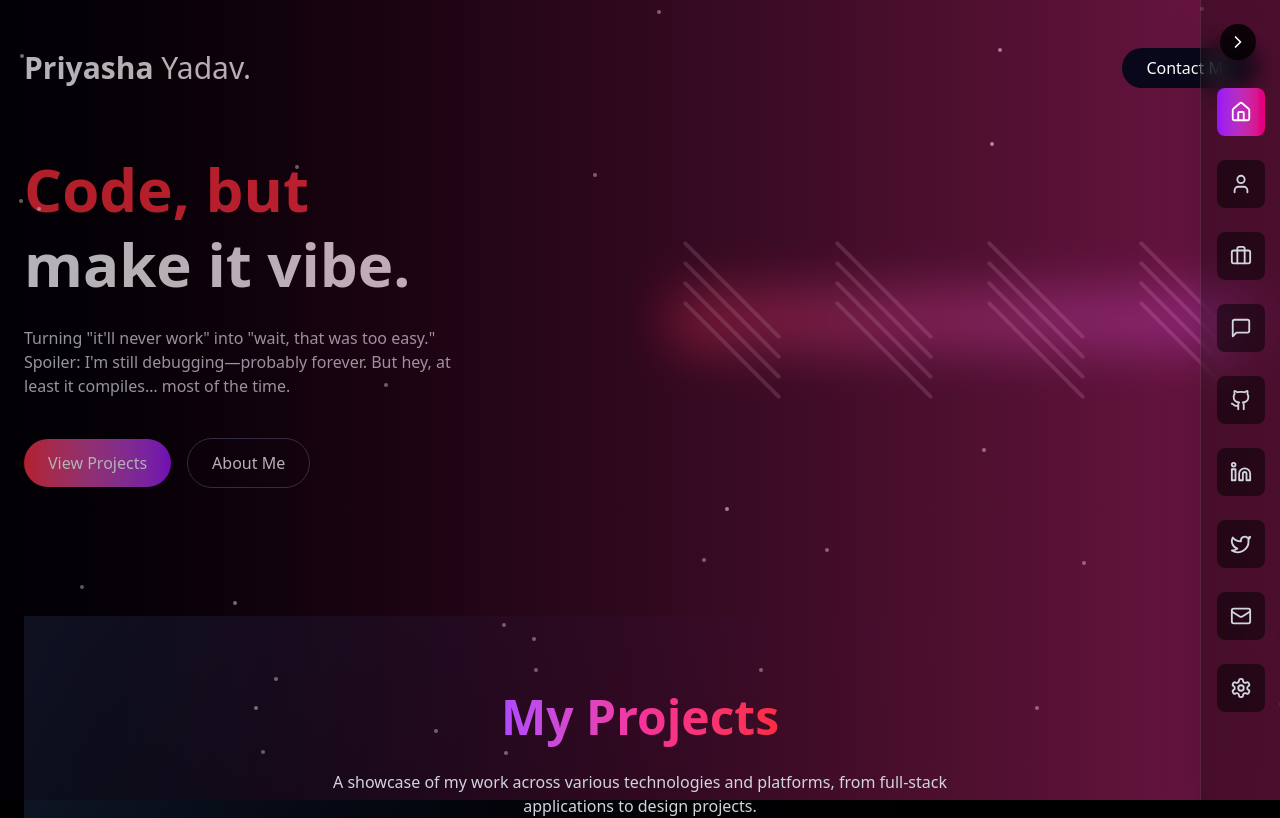
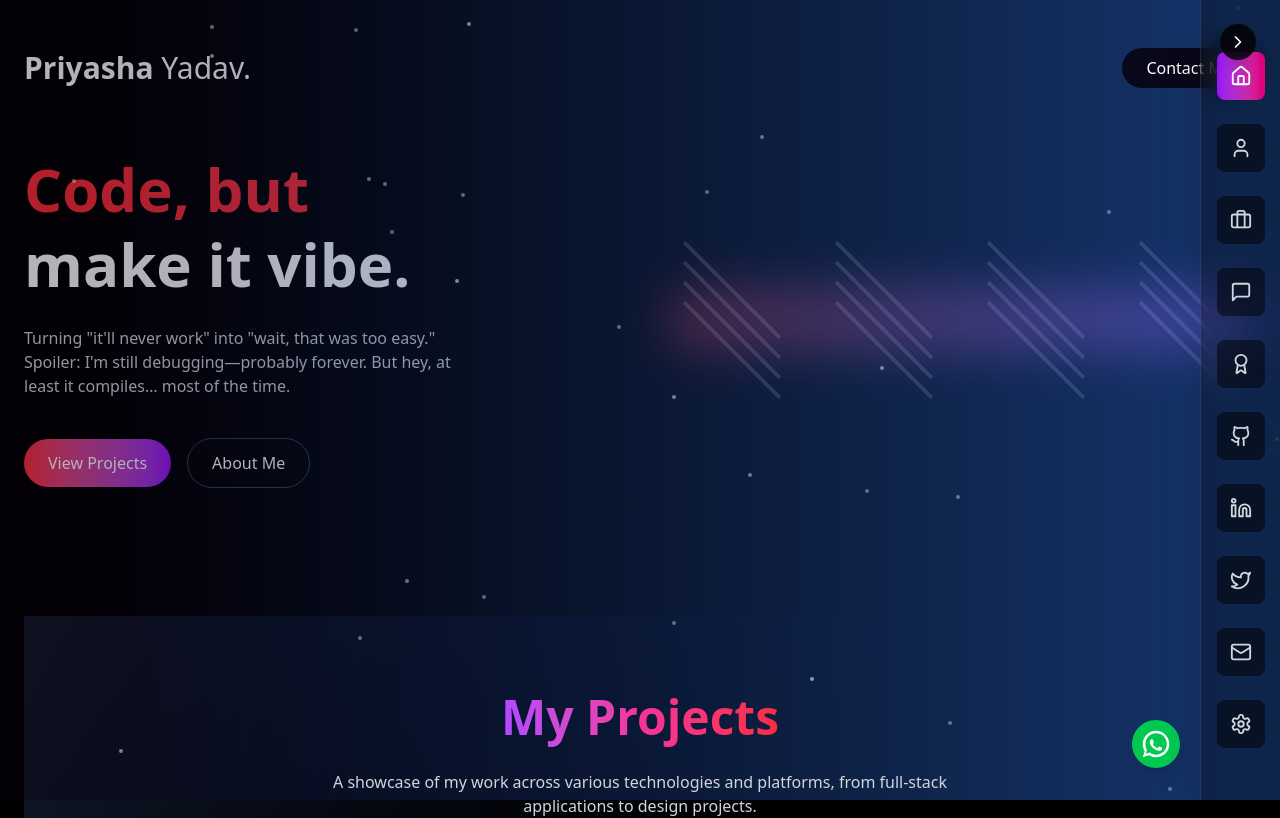
Before and after one commit to Priyasha-Yadav/Portfolio, a React (Vite) app: page / in a window 1280 px wide. Shown: the top 818 px of the page. Built offline with nearby package versions, Linux system fonts and the light colour scheme.

Commit message:
Added Background color changer and whastapp

```diff
--- a/src/App.jsx
+++ b/src/App.jsx
@@ -5,13 +5,13 @@ import ProjectsPage from './components/ProjectsDesc.jsx'; // Ensure this file ex
 import PortfolioDashboard from './components/PortfolioDashboard.jsx'; // Ensure this file exists
 
 function App() {
-  const [activeColor, setActiveColor] = useState('pink');
+
 
   return (
     <>
       <Router>
         <Routes>
-          <Route path="/" element={<PortfolioDashboard activeColor={activeColor} />} />
+          <Route path="/" element={<PortfolioDashboard />} />
           <Route path="/projects" element={<ProjectsPage />} />
         </Routes>
       </Router>
--- a/src/components/AboutMe.jsx
+++ b/src/components/AboutMe.jsx
@@ -54,7 +54,7 @@ const AboutMe = () => {
                 >
                     <div className="absolute inset-0 bg-gradient-to-br from-red-500/20 to-purple-500/20 z-10"></div>
                     <img
-                        // src="://res.cloudinary.com/dd5zrwqzj/image/upload/v1740815104/WhatsApp_Image_2025-03-01_at_13.11.03_md1y5a.jphttpsg"
+                       // src="https://res.cloudinary.com/dd5zrwqzj/image/upload/v1740815104/WhatsApp_Image_2025-03-01_at_13.11.03_md1y5a.jpg"
                         alt="Priyasha Yadav"
                         className="w-full h-full object-cover"
                         style={{ objectPosition: '0 -100px' }}
--- a/src/components/CertificatesSection.jsx
+++ b/src/components/CertificatesSection.jsx
@@ -230,12 +230,11 @@ const CertificatesSection = () => {
                 transition={{ duration: 1.5, ease: 'easeOut' }}
                 className="text-center mb-16"
             >
-          <h2 className="text-5xl font-bold mb-4 inline-block bg-gradient-to-r from-purple-500 via-pink-500 to-red-500 bg-clip-text text-transparent animate-gradient">
+          <h4 className="text-4xl font-bold mb-4 inline-block bg-gradient-to-r from-purple-500 via-pink-500 to-red-500 bg-clip-text text-transparent animate-gradient p-2 leading-[1.2]">
           Certifications
-                </h2>
-                <div className="w-24 h-1 bg-gradient-to-r from-red-500 to-purple-500 mx-auto rounded-full"></div>
-                <p className="text-gray-400 mt-6 max-w-2xl mx-auto">
-                    A collection of professional certificates showcasing my technical expertise
+                </h4>
+                <p className="max-w-2xl mx-auto text-white">
+                A collection of professional certificates showcasing my technical expertise
                 </p>
             </motion.div>
 
--- a/src/components/ContactForm.jsx
+++ b/src/components/ContactForm.jsx
@@ -187,8 +187,9 @@ const ContactForm = () => {
                     {/* Download Resume Button */}
                     <div className="mt-6">
                         <a
-                            href="https://res.cloudinary.com/dd5zrwqzj/image/upload/v1741028765/Copy_of_Black_and_White_Simple_Business_School_Graduate_Corporate_Resume_rujqeu.pdf"
+                            href="https://drive.google.com/drive/folders/1tkjzl52oPiK3DNTzhKB1c4vpwY9t-Seh"
                             download="Priyasha_Yadav_Resume.pdf"
+                            target="_blank"
                             className="w-full py-3 px-6 bg-gradient-to-r from-red-500 to-purple-600 text-white rounded-lg hover:shadow-lg hover:shadow-teal-500/20 transition-all duration-300 flex items-center justify-center"
                         >
                             Download Resume
--- a/src/components/PortfolioDashboard.jsx
+++ b/src/components/PortfolioDashboard.jsx
@@ -1,3 +1,4 @@
+import React, { useState, useEffect } from 'react';
 import SkillsSection from './SkillsSection.jsx';
 import ProjectsPage from './ProjectsPage';
 import SideNavigation from './SideNavigation';
@@ -6,14 +7,66 @@ import ContactForm from './ContactForm';
 import Hero from './Hero';
 import CertificatesSection from './CertificatesSection.jsx';
 
-const PortfolioDashboard = ({ activeColor }) => {
+const PortfolioDashboard = () => {
+  const phoneNumber = "918733012811";
+
+  const [bgColor, setBgColor] = useState(localStorage.getItem('preferredBgColor') || 'pink');
+
+  // Listen for changes to localStorage
+  useEffect(() => {
+    // Update state when localStorage changes
+    const handleStorageChange = () => {
+      const updatedColor = localStorage.getItem('preferredBgColor') || 'pink';
+      setBgColor(updatedColor);
+    };
+
+    // Add event listener
+    window.addEventListener('storage', handleStorageChange);
+
+    // Set up polling as a backup mechanism
+    const intervalId = setInterval(() => {
+      const currentColor = localStorage.getItem('preferredBgColor');
+      if (currentColor && currentColor !== bgColor) {
+        setBgColor(currentColor);
+      }
+    }, 1000);
+
+    // Clean up
+    return () => {
+      window.removeEventListener('storage', handleStorageChange);
+      clearInterval(intervalId);
+    };
+  }, [bgColor]);
+
+  // Function to get the correct gradient class based on bgColor
+  const getGradientClass = () => {
+    switch (bgColor) {
+      case 'blue':
+        return 'from-black/30 to-blue-500/50';
+      case 'green':
+        return 'from-black/30 to-green-500/50';
+      case 'black':
+        return 'from-black/30 to-black-500/50';
+      case 'violet':
+        return 'from-black/30 to-violet-500/50';
+      case 'pink':
+        return 'from-black/30 to-pink-500/50';
+      case 'red':
+        return 'from-black/30 to-red-500/50';
+      case 'orange':
+        return 'from-black/30 to-orange-500/50';
+      default:
+        return 'from-black/30 to-pink-500/50';
+    }
+  };
+
   return (
     <div className="min-h-screen bg-black text-white relative">
       {/* Side Navigation */}
       <SideNavigation />
 
       {/* Main Content */}
-      <div className="container mx-auto px-6 py-12">
+      <div className="container mx-auto px-6 py-12" id='home'>
         {/* Header */}
         <header className="flex justify-between items-center mb-16">
           <h1 className="text-3xl font-light">
@@ -36,7 +89,9 @@ const PortfolioDashboard = ({ activeColor }) => {
         </header>
 
         {/* Hero Section */}
-        <Hero />
+        <section id="hero" className="mb-32">
+          <Hero />
+        </section>
 
         {/* Projects Section */}
         <section id="projects" className="mb-32">
@@ -51,9 +106,8 @@ const PortfolioDashboard = ({ activeColor }) => {
         {/* Network Effect Background */}
         <div className="fixed inset-0 pointer-events-none">
           <div
-            className={`absolute inset-0 bg-gradient-to-r from-black/30 to-pink-500/50 opacity-85`}
+            className={`absolute inset-0 bg-gradient-to-r ${getGradientClass()} opacity-85`}
           ></div>
-
           <div className="relative w-full h-full">
             {Array.from({ length: 20 }).map((_, i) => (
               <div
@@ -69,11 +123,11 @@ const PortfolioDashboard = ({ activeColor }) => {
           </div>
         </div>
       </div>
+
       {/* Certificates */}
       <section id="certificates-section" className="mb-32 px-4">
         <CertificatesSection />
       </section>
-
 
       {/* About Me Section */}
       <section id="about">
@@ -84,6 +138,24 @@ const PortfolioDashboard = ({ activeColor }) => {
       <section id="contact" className="py-16 px-4">
         <ContactForm />
       </section>
+       {/* Floating WhatsApp Button */}
+       <a
+        href={`https://wa.me/${phoneNumber}`}
+        target="_blank"
+        rel="noopener noreferrer"
+        className="fixed bottom-8 right-25 z-10 bg-green-500 p-2 rounded-full shadow-lg hover:bg-green-600 transition-all"
+      >
+        <svg
+          xmlns="http://www.w3.org/2000/svg"
+          viewBox="0 0 24 24"
+          fill="white"
+          className="w-8 h-8"
+        >
+          <path
+            d="M12 2C6.48 2 2 6.48 2 12c0 1.98.58 3.83 1.57 5.38L2 22l4.76-1.52C8.17 21.4 10.03 22 12 22c5.52 0 10-4.48 10-10S17.52 2 12 2zm.11 17.99c-1.67 0-3.29-.48-4.67-1.38l-.34-.22-2.82.91.93-2.74-.23-.35A7.84 7.84 0 0 1 4.1 12c0-4.42 3.58-8 8-8s8 3.58 8 8-3.58 8-8 8zm4.08-5.37c-.23-.12-1.35-.66-1.56-.73-.21-.08-.37-.12-.53.12-.15.23-.6.73-.73.88-.14.15-.27.17-.5.06-.23-.12-.97-.35-1.85-1.09-.68-.6-1.15-1.34-1.29-1.56s-.01-.34.1-.46c.1-.1.23-.27.35-.4s.15-.23.23-.38c.08-.15.04-.29-.02-.4s-.53-1.28-.72-1.74c-.19-.46-.39-.4-.53-.41-.14-.01-.29-.01-.44-.01s-.4.06-.61.29-.8.79-.8 1.92.82 2.24.94 2.4c.12.15 1.61 2.46 3.89 3.46 1.45.63 2.02.69 2.74.58.42-.06 1.35-.55 1.54-1.08.19-.54.19-1 .14-1.08-.04-.09-.19-.15-.42-.27z"
+          />
+        </svg>
+      </a>
     </div>
   );
 };
--- a/src/components/SideNavigation.jsx
+++ b/src/components/SideNavigation.jsx
@@ -1,5 +1,5 @@
 import React, { useState, useEffect } from 'react';
-import { Mail, MessageSquare, Github, Settings, Linkedin, Twitter, X, Home, Briefcase, User, ChevronRight } from 'lucide-react';
+import { Mail, MessageSquare, Github, Settings, Linkedin, Twitter, X, Home, Briefcase, User, ChevronRight, Award } from 'lucide-react';
 
 const socialLinks = {
     github: "https://github.com/Priyasha-Yadav",
@@ -12,14 +12,15 @@ const socialLinks = {
 };
 
 const colorOptions = [
-    { name: 'Midnight', value: '#0f172a', textColor: 'text-white' },
-    { name: 'Royal', value: '#1e40af', textColor: 'text-white' },
-    { name: 'Emerald', value: '#047857', textColor: 'text-white' },
-    { name: 'Violet', value: '#7e22ce', textColor: 'text-white' },
-    { name: 'Rose', value: '#be185d', textColor: 'text-white' },
-    { name: 'Amber', value: '#b45309', textColor: 'text-white' },
-    { name: 'Slate', value: '#334155', textColor: 'text-white' },
-    { name: 'Charcoal', value: '#1c1c1c', textColor: 'text-white' },
+    { name: 'Blue', value: 'blue', textColor: 'text-white' },
+    { name: 'Green', value: 'green', textColor: 'text-white' },
+    { name: 'Black', value: 'black', textColor: 'text-white' },
+    { name: 'Violet', value: 'violet', textColor: 'text-white' },
+    { name: 'Pink', value: 'pink', textColor: 'text-white' },
+    { name: 'Red', value: 'red', textColor: 'text-white' },
+    { name: 'Orange', value: 'orange', textColor: 'text-white' },
+
+
 ];
 
 const SideNavigation = () => {
@@ -30,22 +31,27 @@ const SideNavigation = () => {
     const [isExpanded, setIsExpanded] = useState(false);
     const [showTooltip, setShowTooltip] = useState('');
     const [tooltipPosition, setTooltipPosition] = useState({ top: 0, left: 0 });
+    const [tooltipOpacity, setTooltipOpacity] = useState(0);
+
+    // Added tooltip timer for smooth transitions
+    const [tooltipTimer, setTooltipTimer] = useState(null);
 
     // Apply the initial background color on component mount
     useEffect(() => {
-        document.body.style.backgroundColor = activeColor;
-
-        // Clean up on unmount
+        const savedColor = localStorage.getItem('preferredBgColor');
+        if (savedColor) {
+            setActiveColor(savedColor);
+        } else {
+            localStorage.setItem('preferredBgColor', activeColor);
+        }
         return () => {
-            document.body.style.backgroundColor = '';
+            document.body.style.backgroundColor = 'black';
         };
     }, [activeColor]);
 
     const handleNavigation = (section) => {
-        // Highlight the section first
         setHighlighted(section);
 
-        // Wait for the highlight transition, then navigate
         setTimeout(() => {
             if (section === 'contact') {
                 document.getElementById('contact-form')?.scrollIntoView({ behavior: 'smooth' });
@@ -57,58 +63,89 @@ const SideNavigation = () => {
                 window.open(socialLinks.github, '_blank');
             } else if (section === 'settings') {
                 setActiveSection('settings');
-                setShowColorOptions(!showColorOptions); // Toggle color options
+                setShowColorOptions(!showColorOptions);
+            } else if (section === 'certificates') {
+                document.getElementById('certificates-section')?.scrollIntoView({ behavior: 'smooth' });
+                setActiveSection(section);
+            } else if (section === 'home') {
+                document.getElementById('home')?.scrollIntoView({ behavior: 'smooth' });
+                setActiveSection('home');
             } else {
-                // Handle scrolling to other sections
                 document.getElementById(section)?.scrollIntoView({ behavior: 'smooth' });
                 setActiveSection(section);
             }
 
-            // Reset highlight after navigation
             setTimeout(() => {
                 setHighlighted('');
-            }, 300); // 300ms delay to match the highlight transition duration
-        }, 300); // 300ms delay to match the highlight transition duration
+            }, 300);
+        }, 300);
     };
 
     const handleColorChange = (color) => {
         setActiveColor(color);
-        document.body.style.backgroundColor = color;
-
-        // Optional: Save preference to localStorage
         localStorage.setItem('preferredBgColor', color);
 
-        // Close color options after selection
         setTimeout(() => {
             setShowColorOptions(false);
         }, 300);
     };
 
     const handleMouseEnter = (section, e) => {
+        // Clear any existing timer
+        if (tooltipTimer) clearTimeout(tooltipTimer);
+
+        const rect = e.currentTarget.getBoundingClientRect();
+
+        // Set position first
+        setTooltipPosition({
+            top: rect.top + (rect.height / 2),
+            left: rect.left - 110  // Adjust to prevent edge glitching
+        });
+
+        // Set the section before fading in
         setShowTooltip(section);
 
-        // Calculate position based on the button's position
-        const rect = e.currentTarget.getBoundingClientRect();
-        setTooltipPosition({
-            top: rect.top + window.scrollY + rect.height / 2,
-            left: rect.left - 120, // Position to the left of the button
-        });
+        // Fade in after a short delay
+        const timer = setTimeout(() => {
+            setTooltipOpacity(1);
+        }, 50);
+
+        setTooltipTimer(timer);
     };
 
     const handleMouseLeave = () => {
+        // Clear any existing timer
+        if (tooltipTimer) clearTimeout(tooltipTimer);
+
+        // Fade out
+        setTooltipOpacity(0);
+
+        // Remove tooltip after animation completes
+        const timer = setTimeout(() => {
             setShowTooltip('');
+        }, 300);
+
+        setTooltipTimer(timer);
     };
+
+    // Cleanup timers on unmount
+    useEffect(() => {
+        return () => {
+            if (tooltipTimer) clearTimeout(tooltipTimer);
+        };
+    }, [tooltipTimer]);
 
     const navigationItems = [
         { icon: <Home size={22} />, section: 'home', label: 'Home' },
         { icon: <User size={22} />, section: 'about', label: 'About Me' },
         { icon: <Briefcase size={22} />, section: 'projects', label: 'Projects' },
         { icon: <MessageSquare size={22} />, section: 'skills', label: 'Skills' },
+        { icon: <Award size={22} />, section: 'certificates', label: 'Certificates' },
         { icon: <Github size={22} />, section: 'github', label: 'GitHub' },
         { icon: <Linkedin size={22} />, section: 'linkedin', label: 'LinkedIn' },
         { icon: <Twitter size={22} />, section: 'twitter', label: 'Twitter' },
         { icon: <Mail size={22} />, section: 'contact', label: 'Contact Me' },
-        { icon: <Settings size={22} />, section: 'settings', label: 'Theme Settings' },
+        { icon: <Settings size={22} />, section: 'settings', label: 'Settings' },
     ];
 
     return (
@@ -126,8 +163,7 @@ const SideNavigation = () => {
             </button>
 
             <div
-                className={`fixed right-0 top-0 h-full z-40 transition-all duration-500 ease-in-out ${
-                    isExpanded ? 'w-64' : 'w-20'
+                className={`fixed right-0 top-0 h-full z-40 transition-all duration-500 ease-in-out ${isExpanded ? 'w-64' : 'w-20'
                     } bg-black/30 backdrop-blur-md border-l border-white/10 shadow-2xl flex flex-col justify-center`}
             >
                 <div className="py-8 px-4 flex flex-col items-center gap-6">
@@ -137,16 +173,13 @@ const SideNavigation = () => {
                             onClick={() => handleNavigation(section)}
                             onMouseEnter={(e) => !isExpanded && handleMouseEnter(section, e)}
                             onMouseLeave={handleMouseLeave}
-                            className={`group relative flex items-center ${
-                                isExpanded ? 'w-full justify-start px-4' : 'w-12 h-12 justify-center'
-                            } ${
-                                activeSection === section
+                            className={`group relative flex items-center ${isExpanded ? 'w-full justify-start px-4' : 'w-12 h-12 justify-center'
+                                } ${activeSection === section
                                     ? 'bg-gradient-to-r from-purple-600 to-pink-600 text-white'
                                     : highlighted === section
                                         ? 'bg-gradient-to-r from-purple-500/80 to-pink-500/80 text-white'
                                         : 'bg-black/50 text-gray-300 hover:bg-gray-800/80'
-                            } rounded-lg transition-all duration-300 ease-in-out transform hover:scale-105 ${
-                                isExpanded ? 'hover:translate-x-1' : ''
+                                } rounded-lg transition-all duration-300 ease-in-out transform hover:scale-105 ${isExpanded ? 'hover:translate-x-1' : ''
                                 }`}
                         >
                             <span className={`${highlighted === section ? 'animate-pulse' : ''}`}>
@@ -154,8 +187,7 @@ const SideNavigation = () => {
                             </span>
 
                             {isExpanded && (
-                                <span className={`ml-3 text-sm font-medium transition-opacity duration-300 ${
-                                    isExpanded ? 'opacity-100' : 'opacity-0'
+                                <span className={`ml-3 text-sm font-medium transition-opacity duration-300 ${isExpanded ? 'opacity-100' : 'opacity-0'
                                     }`}>
                                     {label}
                                 </span>
@@ -166,31 +198,31 @@ const SideNavigation = () => {
                         </button>
                     ))}
                 </div>
+            </div>
 
-                {/* Tooltip for non-expanded state */}
-                {!isExpanded && showTooltip && (
+            {/* Tooltip for non-expanded state - Fixed positioning with smooth transition */}
+            {showTooltip && (
                 <div
-                        className="fixed z-50 bg-black/90 text-white text-sm py-1.5 px-3 rounded-md shadow-lg pointer-events-none transform -translate-y-1/2 transition-opacity duration-200"
+                    className="fixed z-50 bg-black/90 text-white text-sm py-1.5 px-3 rounded-md shadow-lg transform -translate-y-1/2 pointer-events-none"
                     style={{
                         top: `${tooltipPosition.top}px`,
                         left: `${tooltipPosition.left}px`,
-                            opacity: showTooltip ? 1 : 0
+                        opacity: tooltipOpacity,
+                        transition: 'opacity 0.3s ease-in-out'
                     }}
                 >
                     {navigationItems.find(item => item.section === showTooltip)?.label}
                     <div className="absolute right-0 top-1/2 transform translate-x-1 -translate-y-1/2 border-8 border-transparent border-l-black/90"></div>
                 </div>
             )}
-            </div>
 
             {/* Color options panel */}
             {showColorOptions && (
-                <div className={`fixed right-0 top-0 h-full z-30 w-72 bg-black/80 backdrop-blur-lg border-l border-white/10 shadow-2xl transform transition-transform duration-500 ease-in-out ${
-                    showColorOptions ? 'translate-x-0' : 'translate-x-full'
+                <div className={`fixed right-0 top-0 h-full z-30 w-72 bg-black/80 backdrop-blur-lg border-l border-white/10 shadow-2xl transform transition-transform duration-500 ease-in-out ${showColorOptions ? 'translate-x-0' : 'translate-x-full'
                     }`}>
                     <div className="p-6 h-full flex flex-col">
                         <div className="flex justify-between items-center mb-6">
-                            <h3 className="text-xl font-bold bg-gradient-to-r from-purple-400 to-pink-400 bg-clip-text text-transparent">Theme Settings</h3>
+                            <h3 className="text-xl font-bold bg-gradient-to-r from-purple-400 to-pink-400 bg-clip-text text-transparent">Settings</h3>
                             <button
                                 onClick={() => setShowColorOptions(false)}
                                 className="p-1.5 rounded-full bg-gray-800/80 hover:bg-gray-700/80 transition-colors"
@@ -206,8 +238,7 @@ const SideNavigation = () => {
                                     <button
                                         key={color.name}
                                         onClick={() => handleColorChange(color.value)}
-                                        className={`relative h-16 rounded-lg flex flex-col items-center justify-center transition-transform duration-300 hover:scale-105 ${
-                                            activeColor === color.value ? 'ring-2 ring-white ring-offset-2 ring-offset-black' : ''
+                                        className={`relative h-16 rounded-lg flex flex-col items-center justify-center transition-transform duration-300 hover:scale-105 ${activeColor === color.value ? 'ring-2 ring-white ring-offset-2 ring-offset-black' : ''
                                             }`}
                                         style={{ backgroundColor: color.value }}
                                     >
```
Lines whose indentation alone changed are shown as unchanged.
